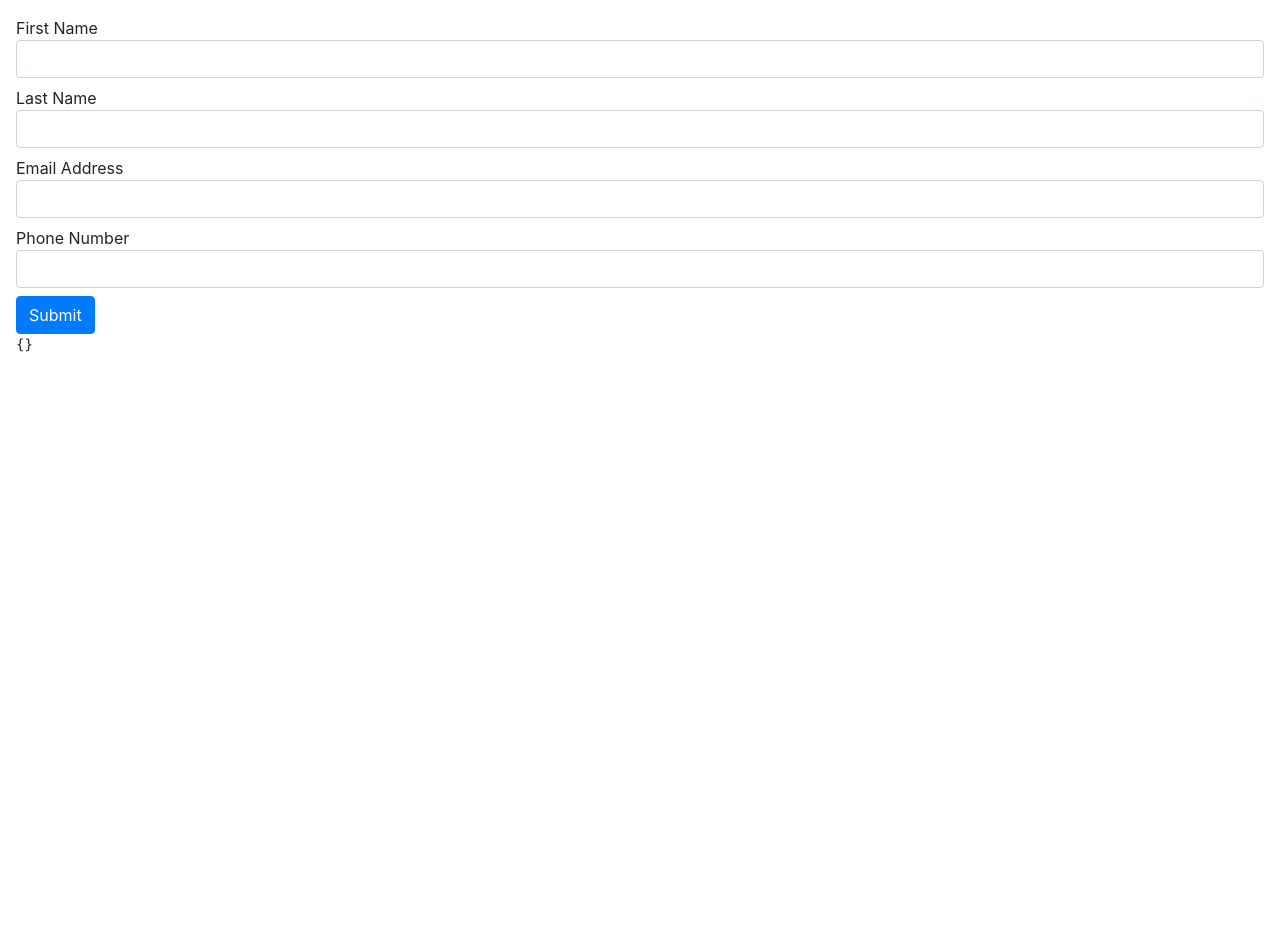
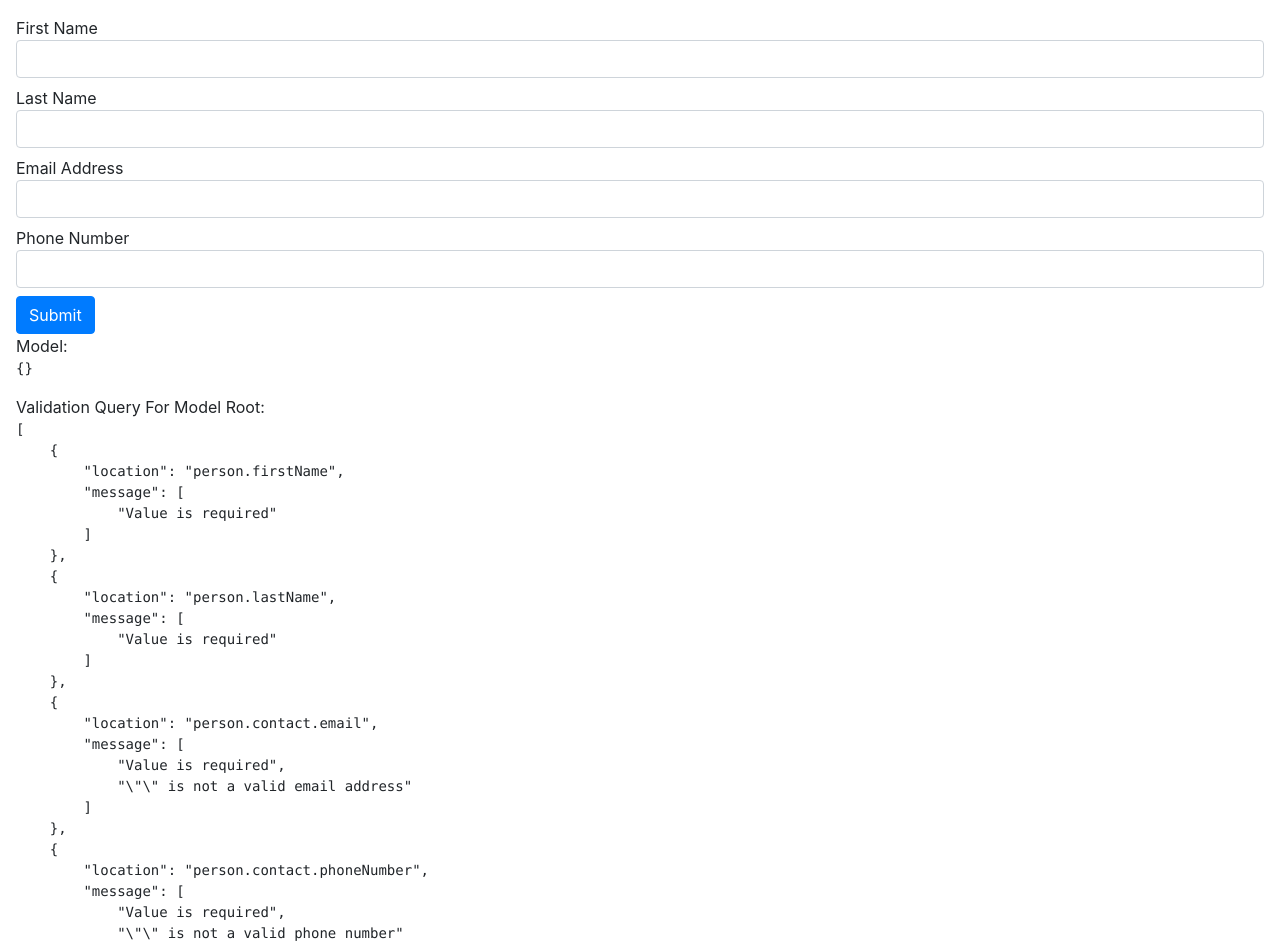
Before and after one commit to stewie1570/leaf-validator, a React (Create React App) app: page / in a window 1280 px wide. Shown: the top 946 px of the page. Before the commit the page ends 800 px from the top, so only its background shows below. Built offline with nearby package versions, Linux system fonts and the light colour scheme.

Commit message:
Added getAllErrorsForLocation method to validation model.

```diff
--- a/src/App.tsx
+++ b/src/App.tsx
@@ -86,8 +86,13 @@ const App: React.FC = () => {
 
                 <button className="btn btn-primary" type="submit" onClick={submit}>Submit</button>
                 <br />
+                Model:
                 <pre>
                     {JSON.stringify(model, null, 4)}
+                </pre>
+                Validation Query For Model Root:
+                <pre>
+                    {JSON.stringify(validationModel.getAllErrorsForLocation(""), null, 4)}
                 </pre>
             </form>
         </div >
--- a/src/Leaf.tsx
+++ b/src/Leaf.tsx
@@ -4,17 +4,37 @@ import { get, set } from './domain'
 type Validator<T> = (value: T) => Array<string> | any;
 type Update<TTarget> = (updatedModel: TTarget) => void;
 type Blur = () => void;
+type Error = {
+    location: string;
+    message: string;
+};
+
 type ValidationModel = {
     set: React.Dispatch<any>,
-    get: (target: string) => Array<string>
+    get: (location: string) => Array<string>,
+    getAllErrorsForLocation: (location: string) => Array<Error>
 };
+
+function filteredObjectToArray<T>(
+    obj: any,
+    keyFilter: (key: string) => boolean,
+    mapper: (key: string, value: any) => T): Array<T> {
+    return Object
+        .keys(obj)
+        .filter(keyFilter)
+        .map(key => mapper(key, obj[key]));
+}
 
 export function useValidationModelFor(model: any): ValidationModel {
     const [validationModel, setValidationModel] = useState<any>({});
 
     return {
         set: setValidationModel,
-        get: (target: string) => validationModel[target] || []
+        get: (location: string) => validationModel[location] || [],
+        getAllErrorsForLocation: location => filteredObjectToArray(validationModel,
+            key => key.startsWith(location),
+            (key, value) => ({ location: key, message: value }))
+            .filter(error => error?.message?.length)
     }
 }
 
```
Also changed, not shown: 1 other file (tests, documents, lock files or other folders).
